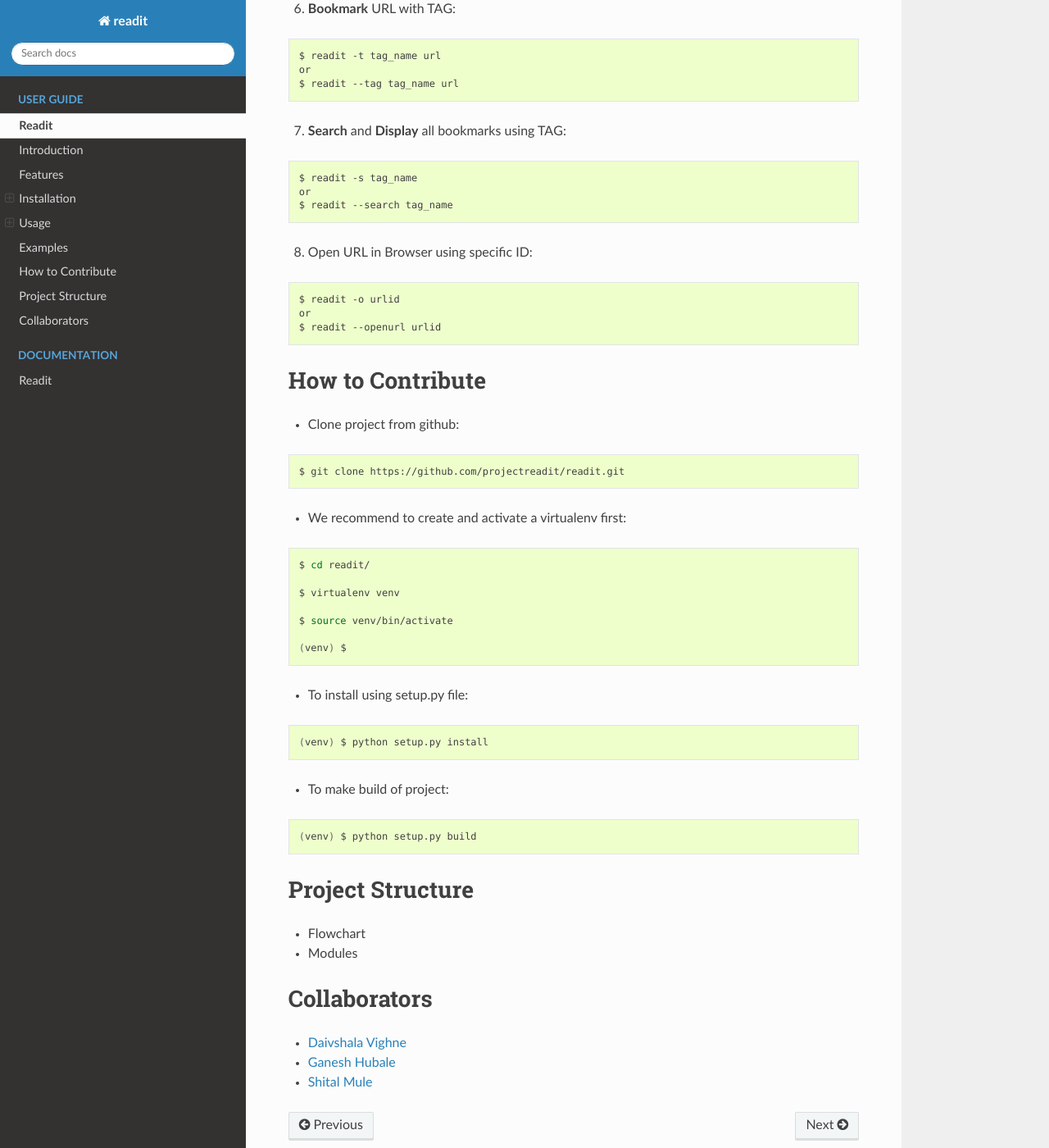
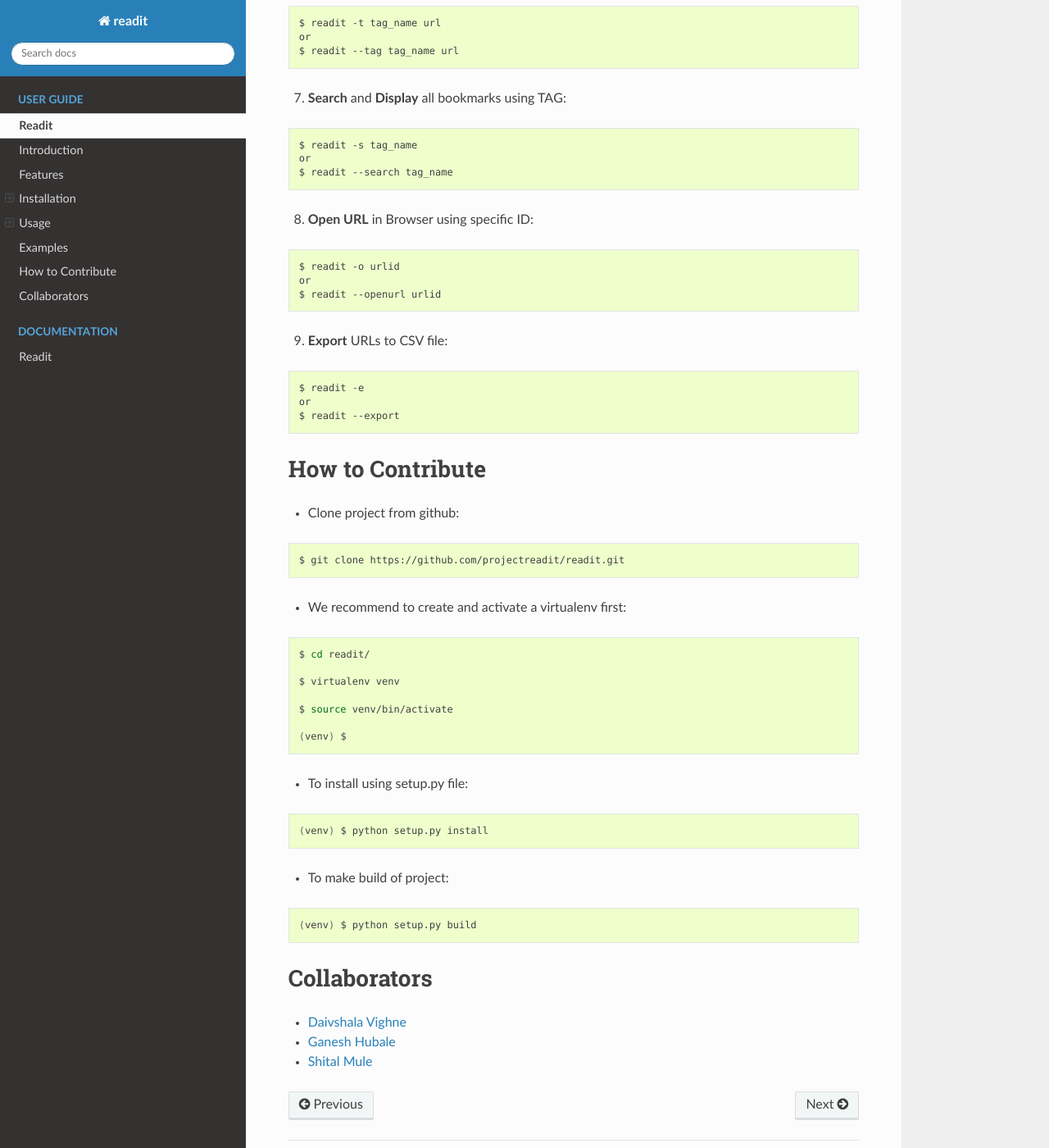
Before and after one commit to pythonpune/readit, a Sphinx documentation site: the page built from docs/README.rst, in a window 1280 px wide and 1400 px high, scrolled down 3228 px. Shown: the whole window at 82% size. Built offline with Sphinx 7.4.7 and the Read the Docs theme 2.0.0, drawn with Linux system fonts in a browser that asks for light colours; pages that are not in the unit, such as notebooks, are missing from menus; some of the changed text lies outside the part shown.

Commit message:
add feature Export URLs to CSV file

```diff
--- a/docs/README.rst
+++ b/docs/README.rst
@@ -33,6 +30,7 @@ Features
 * Update a Bookmarked URL with specific ID
 * URL validation
 * Open URL in browser
+* Export URLs to CSV file
 
 Installation
 ============
@@ -80,6 +78,7 @@ Cmdline options
         -s, --search TEXT     Search all bookmarks by Tag
         -v, --view TEXT...    Show bookmarks
         -o, --openurl TEXT    Open URL in Browser
+	-e, --export TEXT...  Export URLs in csv file
         -V, --version         Check latest version
         --help                Show this message and exit.
 
@@ -148,13 +147,21 @@ Examples
         or
         $ readit --search tag_name
 
-8. Open URL in Browser using specific ID:
+8. **Open URL** in Browser using specific ID:
 
 .. code-block:: bash
 
         $ readit -o urlid
         or
         $ readit --openurl urlid
+
+9. **Export** URLs to CSV file:
+
+.. code-block:: bash
+
+	$ readit -e
+	or
+	$ readit --export
 
 How to Contribute
 =================
@@ -189,12 +196,6 @@ How to Contribute
                 (venv) $ python setup.py build
 
 
-
-Project Structure
-=================
-* Flowchart
-* Modules
-
 Collaborators
 =============
 * `Daivshala Vighne <https://github.com/daivshala>`_
```
Also changed, not shown: other parts of docs/README.rst (+5 -4 lines), docs/index.rst (+0 -22 lines).
